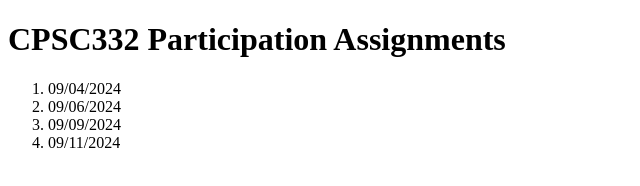
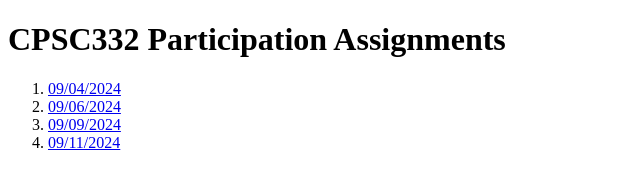
Before and after one commit to rblazer03/CPSC332---Participation, a plain HTML site: page index.html in a window 1280 px wide. Shown: the whole page, without its empty margins (0-640 px from the left). Drawn offline with Linux system fonts and the light colour scheme.

Commit message:
Landing Page

```diff
--- a/index.html
+++ b/index.html
@@ -8,10 +8,10 @@
 <body>
     <h1>CPSC332 Participation Assignments</h1>
     <ol>
-        <li>09/04/2024</li>
-        <li>09/06/2024</li>
-        <li>09/09/2024</li>
-        <li>09/11/2024</li>
+        <li><a href="https://rblazer03.github.io/participation/9-4/">09/04/2024</a></li>
+        <li><a href="https://rblazer03.github.io/participation/9-6/">09/06/2024</a></li>
+        <li><a href="https://rblazer03.github.io/participation/9-9/">09/09/2024</a></li>
+        <li><a href="https://rblazer03.github.io/participation/9-11/">09/11/2024</a></li>
     </ol>
 </body>
 </html>
```
